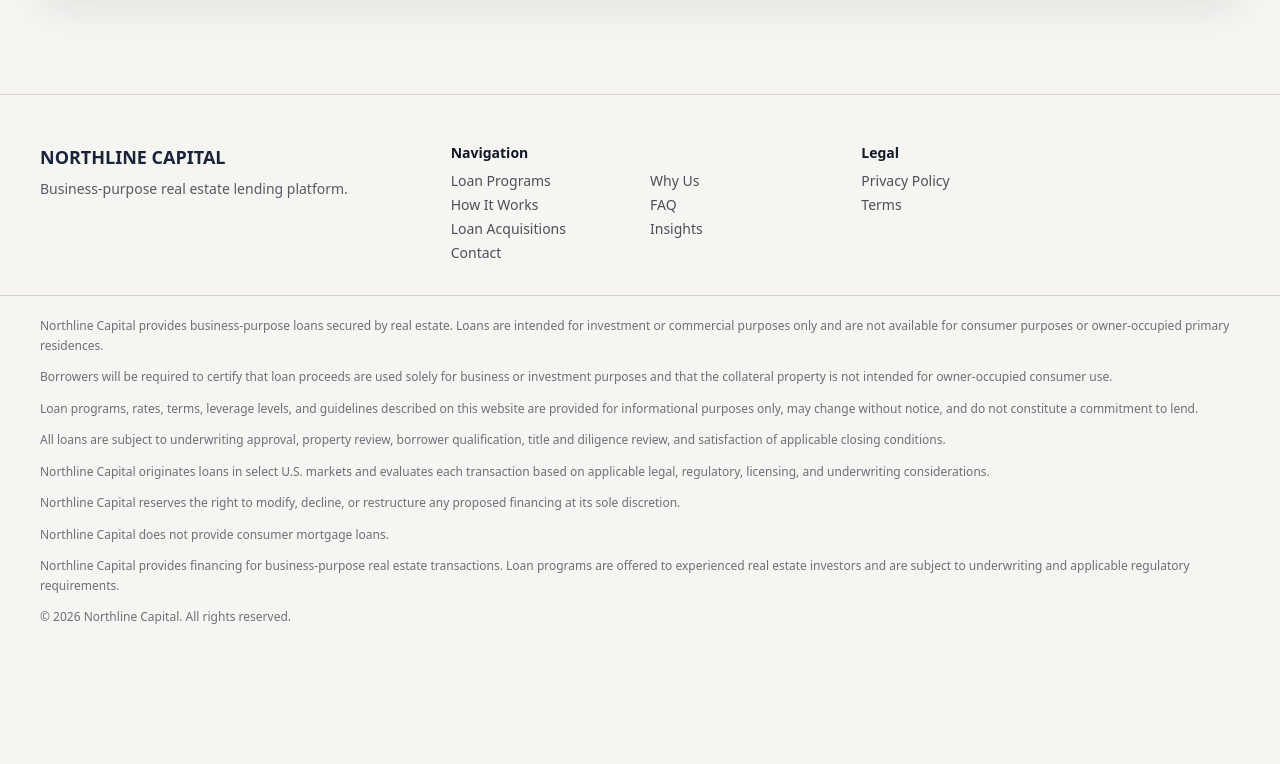
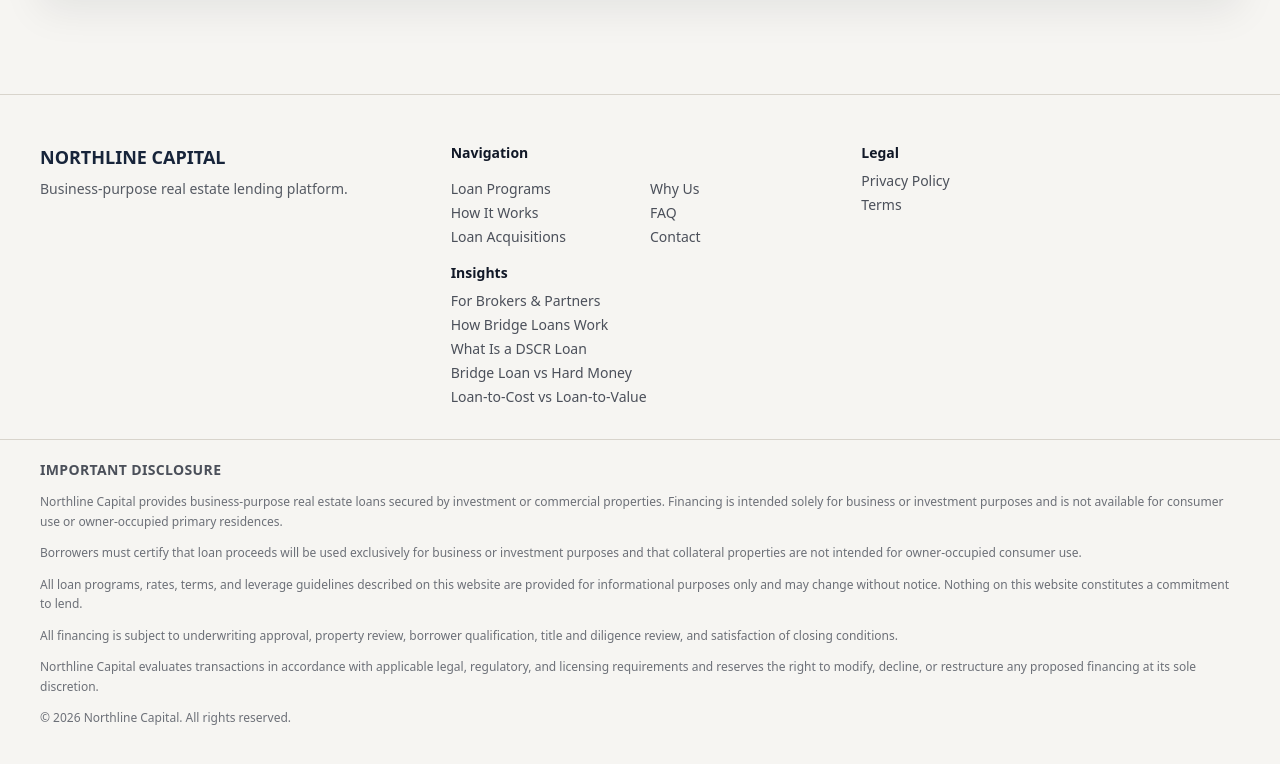
Before and after one commit to gdsatherlie/lending, a Next.js app: page /contact in a window 1280 px wide. Shown: the part 911-1675 px from the top of the page. Before the commit the page ends 1586 px from the top, so only its background shows below. Built offline with nearby package versions, Linux system fonts and the light colour scheme.

Commit message:
Add brokers insights article and restructure footer disclosures

```diff
--- /dev/null
+++ b/app/insights/brokers-and-partners/page.tsx
@@ -0,0 +1,15 @@
+import type { Metadata } from 'next';
+import { ArticlePage } from '@/components/insights/article-page';
+import { insightBySlug } from '@/components/insights-content';
+
+const article = insightBySlug['brokers-and-partners'];
+
+export const metadata: Metadata = {
+  title: 'For Brokers & Partners | Northline Capital',
+  description:
+    'Northline Capital works with mortgage brokers and real estate intermediaries and welcomes deal submissions.'
+};
+
+export default function Page() {
+  return <ArticlePage article={article} />;
+}
--- a/components/insights-content.ts
+++ b/components/insights-content.ts
@@ -19,6 +19,61 @@
 };
 
 export const insightArticles: InsightArticle[] = [
+  {
+    slug: 'brokers-and-partners',
+    title: 'For Brokers & Partners',
+    category: 'Brokers & Partners',
+    excerpt:
+      'Northline Capital works with mortgage brokers and intermediaries to evaluate business-purpose real estate deals with speed and consistency.',
+    intro:
+      'Northline Capital actively partners with mortgage brokers and real estate intermediaries who need a responsive lending team for business-purpose transactions. We welcome qualified submissions and aim to provide clear feedback, dependable communication, and execution certainty throughout the process.',
+    metadataTitle: 'For Brokers & Partners | Northline Capital Insights',
+    metadataDescription:
+      'Learn how Northline Capital works with mortgage brokers and real estate intermediaries, and submit your next deal for review.',
+    sections: [
+      {
+        heading: 'Introduction',
+        paragraphs: [
+          'Brokers and partners are a core part of our origination platform. Many of our strongest transactions come from experienced intermediaries who understand sponsor quality, timeline sensitivity, and documentation readiness before a file is submitted.',
+          'Our objective is straightforward: help qualified brokers place executable deals while protecting borrower trust through transparent underwriting expectations and realistic timelines.'
+        ]
+      },
+      {
+        heading: 'What We Look For',
+        bullets: [
+          'Business-purpose transactions secured by investment or commercial real estate',
+          'Clear use of proceeds, structure rationale, and exit strategy',
+          'Sponsorship with relevant experience and sufficient liquidity',
+          'Reasonable leverage request aligned with asset profile and business plan',
+          'Organized submissions with rent rolls, operating statements, and entity details when available'
+        ],
+        paragraphs: [
+          'Well-prepared submissions move faster because underwriting can focus on execution risk instead of information gaps. Even when a structure needs adjustment, strong initial packaging typically improves certainty and response time.'
+        ]
+      },
+      {
+        heading: 'Why Brokers Work With Northline',
+        bullets: [
+          'Direct communication with decision-oriented lending professionals',
+          'Practical feedback on structure, sizing, and conditionality',
+          'Consistent process from initial review through closing coordination',
+          'Experience across bridge, rental/DSCR, fix-and-flip, and construction scenarios',
+          'A partnership approach focused on repeat, long-term intermediary relationships'
+        ],
+        paragraphs: [
+          'Our team values brokers who bring disciplined borrowers and clear narratives. In return, we aim to provide responsive answers and a reliable process that helps you manage borrower expectations from first call to closing.'
+        ]
+      },
+      {
+        heading: 'Call To Action (Submit Your Deal)',
+        paragraphs: [
+          'If you have a deal that fits our business-purpose lending profile, we encourage you to submit it for review. The more complete the package, the faster we can evaluate structure and next steps.',
+          'To start, visit /for-brokers-partners or submit directly through /loan-process so our team can review your scenario and respond promptly.'
+        ]
+      }
+    ],
+    related: ['how-bridge-loans-work', 'what-is-a-dscr-loan', 'bridge-loan-vs-hard-money']
+  },
   {
     slug: 'how-bridge-loans-work',
     title: 'How Bridge Loans Work for Real Estate Investors',
--- a/components/insights/article-page.tsx
+++ b/components/insights/article-page.tsx
@@ -5,6 +5,10 @@
 import { insightBySlug, type InsightArticle } from '@/components/insights-content';
 
 const internalLinksBySlug: Record<string, { href: string; label: string }[]> = {
+  'brokers-and-partners': [
+    { href: '/for-brokers-partners', label: 'For Brokers & Partners' },
+    { href: '/loan-process', label: 'Submit Your Deal' }
+  ],
   'how-bridge-loans-work': [
     { href: '/loan-programs/bridge-loans', label: 'Bridge Loans Program' },
     { href: '/loan-process', label: 'Loan Process' }
--- a/components/site-footer.tsx
+++ b/components/site-footer.tsx
@@ -6,8 +6,15 @@
   { label: 'How It Works', href: '/loan-process' },
   { label: 'FAQ', href: '/#faq' },
   { label: 'Loan Acquisitions', href: '/loan-acquisitions' },
-  { label: 'Insights', href: '/insights' },
   { label: 'Contact', href: '/#contact' }
+] as const;
+
+const insightLinks = [
+  { label: 'For Brokers & Partners', href: '/insights/brokers-and-partners' },
+  { label: 'How Bridge Loans Work', href: '/insights/how-bridge-loans-work' },
+  { label: 'What Is a DSCR Loan', href: '/insights/what-is-a-dscr-loan' },
+  { label: 'Bridge Loan vs Hard Money', href: '/insights/bridge-loan-vs-hard-money' },
+  { label: 'Loan-to-Cost vs Loan-to-Value', href: '/insights/loan-to-cost-vs-loan-to-value' }
 ] as const;
 
 export function SiteFooter() {
@@ -18,9 +25,9 @@
           <p className="text-lg font-semibold text-navy">NORTHLINE CAPITAL</p>
           <p className="mt-2 text-sm text-ink/70">Business-purpose real estate lending platform.</p>
         </div>
-        <div className="text-sm text-ink/75">
+        <div className="space-y-4 text-sm text-ink/75">
           <p className="font-semibold text-ink">Navigation</p>
-          <ul className="mt-2 grid gap-x-5 gap-y-1 sm:grid-cols-2">
+          <ul className="grid gap-x-5 gap-y-1 sm:grid-cols-2">
             {navLinks.map((item) => (
               <li key={item.label}>
                 <Link href={item.href} className="underline-offset-4 hover:text-navy hover:underline">
@@ -29,6 +36,18 @@
               </li>
             ))}
           </ul>
+          <div>
+            <p className="font-semibold text-ink">Insights</p>
+            <ul className="mt-2 grid gap-y-1">
+              {insightLinks.map((item) => (
+                <li key={item.label}>
+                  <Link href={item.href} className="underline-offset-4 hover:text-navy hover:underline">
+                    {item.label}
+                  </Link>
+                </li>
+              ))}
+            </ul>
+          </div>
         </div>
         <div className="text-sm text-ink/75">
           <p className="font-semibold text-ink">Legal</p>
@@ -43,33 +62,30 @@
         </div>
       </div>
       <div className="section-shell mt-8 space-y-3 border-t border-stone pt-5 text-xs leading-relaxed text-ink/60">
+        <h2 className="text-sm font-semibold uppercase tracking-wide text-ink/75">Important Disclosure</h2>
         <p>
-          Northline Capital provides business-purpose loans secured by real estate. Loans are intended for investment
-          or commercial purposes only and are not available for consumer purposes or owner-occupied primary
-          residences.
+          Northline Capital provides business-purpose real estate loans secured by investment or commercial
+          properties. Financing is intended solely for business or investment purposes and is not available for
+          consumer use or owner-occupied primary residences.
         </p>
         <p>
-          Borrowers will be required to certify that loan proceeds are used solely for business or investment purposes
-          and that the collateral property is not intended for owner-occupied consumer use.
+          Borrowers must certify that loan proceeds will be used exclusively for business or investment purposes and
+          that collateral properties are not intended for owner-occupied consumer use.
         </p>
         <p>
-          Loan programs, rates, terms, leverage levels, and guidelines described on this website are provided for
-          informational purposes only, may change without notice, and do not constitute a commitment to lend.
+          All loan programs, rates, terms, and leverage guidelines described on this website are provided for
+          informational purposes only and may change without notice. Nothing on this website constitutes a commitment
+          to lend.
         </p>
         <p>
-          All loans are subject to underwriting approval, property review, borrower qualification, title and diligence
-          review, and satisfaction of applicable closing conditions.
+          All financing is subject to underwriting approval, property review, borrower qualification, title and
+          diligence review, and satisfaction of closing conditions.
         </p>
         <p>
-          Northline Capital originates loans in select U.S. markets and evaluates each transaction based on applicable
-          legal, regulatory, licensing, and underwriting considerations.
-        </p>
-        <p>
-          Northline Capital reserves the right to modify, decline, or restructure any proposed financing at its sole
+          Northline Capital evaluates transactions in accordance with applicable legal, regulatory, and licensing
+          requirements and reserves the right to modify, decline, or restructure any proposed financing at its sole
           discretion.
         </p>
-        <p>Northline Capital does not provide consumer mortgage loans.</p>
-        <p>Northline Capital provides financing for business-purpose real estate transactions. Loan programs are offered to experienced real estate investors and are subject to underwriting and applicable regulatory requirements.</p>
         <p>© {new Date().getFullYear()} Northline Capital. All rights reserved.</p>
       </div>
     </footer>
```
